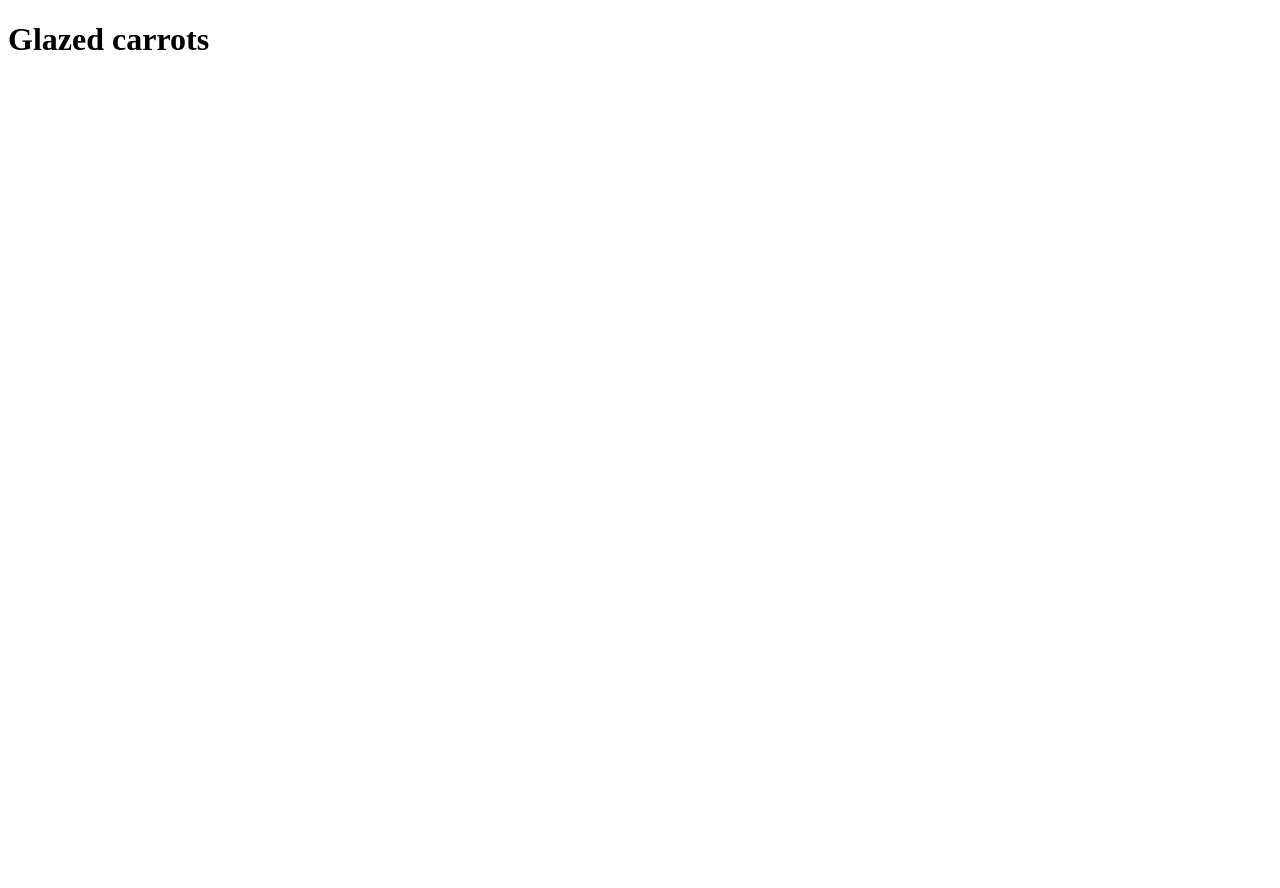
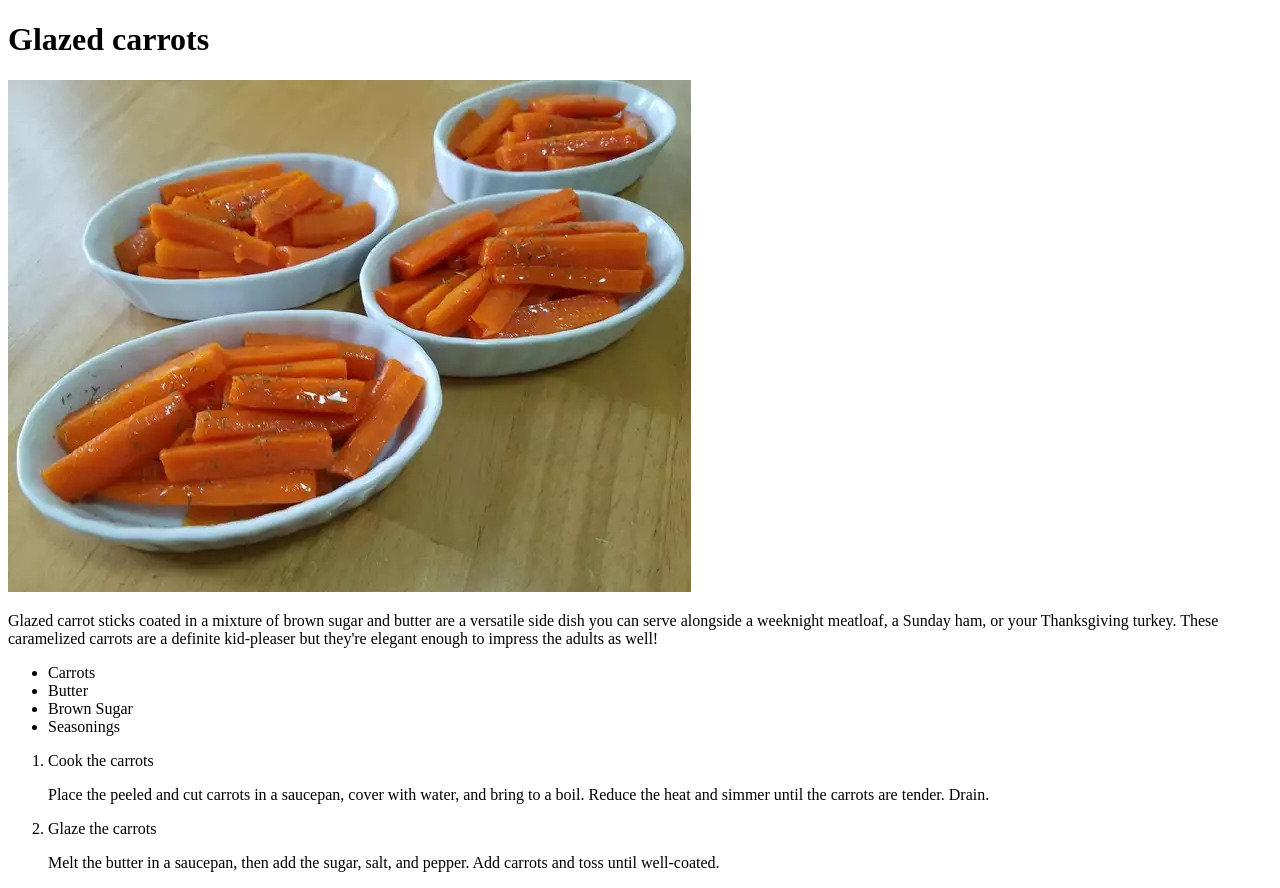
Before and after one commit to Mandate-of-Heaven/odin-recipes, a plain HTML site: page recipes/glazed-carrots.html in a window 1280 px wide. Before the commit the page ends 800 px from the top, so only its background shows below. Drawn offline with Linux system fonts and the light colour scheme.

Commit message:
Contents for first recipe

```diff
--- a/recipes/glazed-carrots.html
+++ b/recipes/glazed-carrots.html
@@ -6,5 +6,17 @@
     </head>
     <body>
         <h1>Glazed carrots</h1>
+        <img src="../images/glazed-carrot.jpg" alt="a picture of glazed carrots">
+        <p>Glazed carrot sticks coated in a mixture of brown sugar and butter are a versatile side dish you can serve alongside a weeknight meatloaf, a Sunday ham, or your Thanksgiving turkey. These caramelized carrots are a definite kid-pleaser but they're elegant enough to impress the adults as well!</p>
+        <ul>
+            <li>Carrots</li>
+            <li>Butter</li>
+            <li>Brown Sugar</li>
+            <li>Seasonings</li>
+        </ul>
+        <ol>
+            <li>Cook the carrots</li><p>Place the peeled and cut carrots in a saucepan, cover with water, and bring to a boil. Reduce the heat and simmer until the carrots are tender. Drain.</p>
+            <li>Glaze the carrots</li><p>Melt the butter in a saucepan, then add the sugar, salt, and pepper. Add carrots and toss until well-coated.</p>
+        </ol>
     </body>
 </html>
```
Also changed, not shown: images/glazed-carrot.jpg (added), images/glazed-carrot.webp (added).
